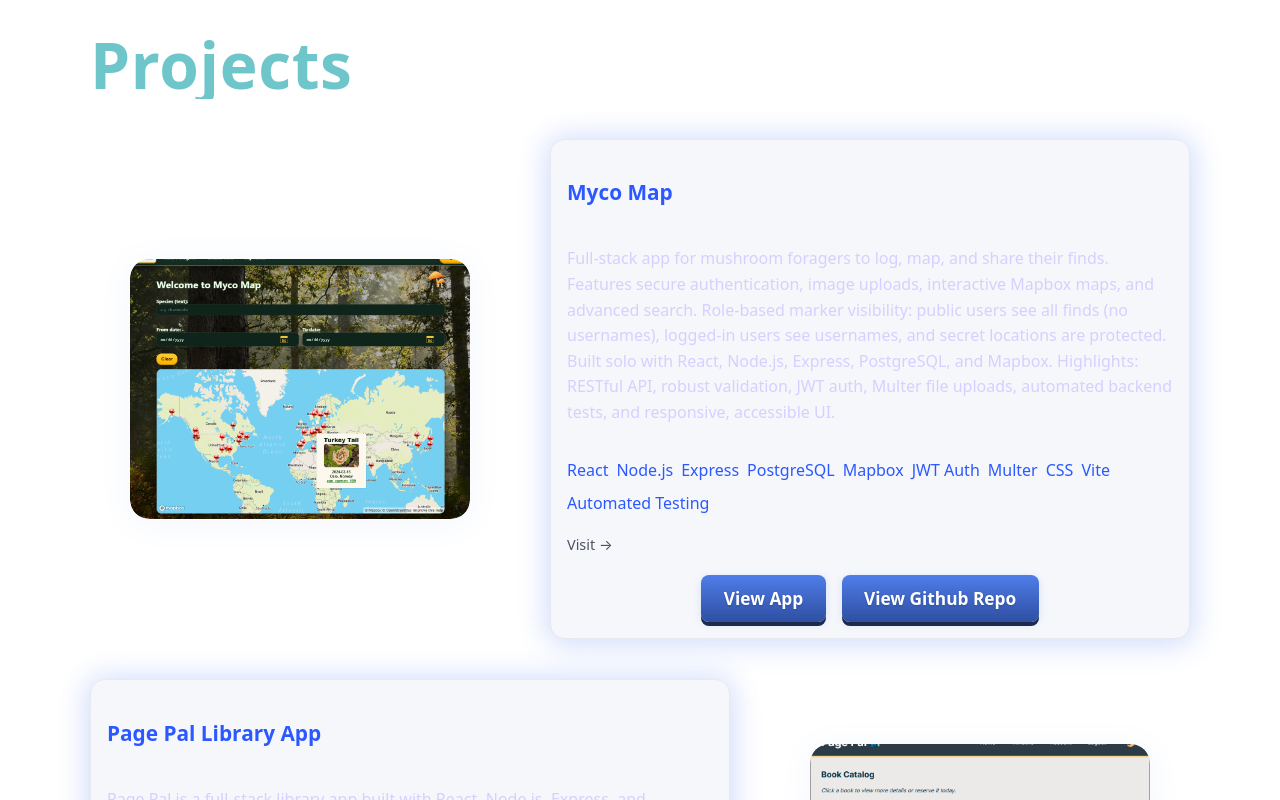
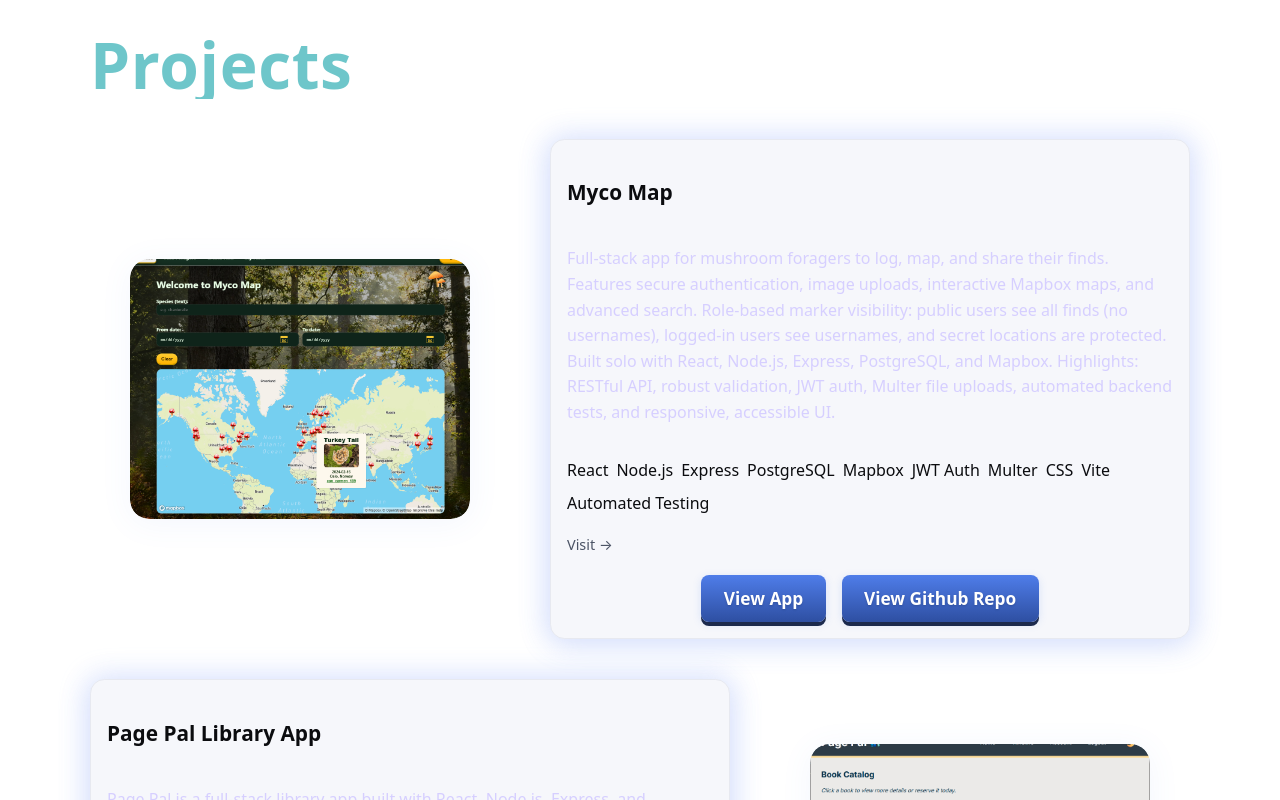
Before and after one commit to MajerAsh/AMajerWebsite, a React (Vite) app: page / in a window 1280 px wide. Shown: the part 7600-8400 px from the top of the page. Built offline with nearby package versions, Linux system fonts and the light colour scheme.

Commit message:
github grid custum

```diff
--- a/src/About.css
+++ b/src/About.css
@@ -201,4 +201,3 @@
 .timeline li {
   margin-bottom: 1.2rem;
 }
-/* Styles specific to the About page */
--- a/src/Timeline.css
+++ b/src/Timeline.css
@@ -1,3 +1,29 @@
+/* GitHub activity graph box pop effect */
+.timeline-graph-box {
+  transition: filter 0.18s, box-shadow 0.18s;
+}
+.timeline-graph-box:hover {
+  filter: brightness(1.18) sepia(10%) saturate(180%) hue-rotate(160deg)
+    drop-shadow(0 0 8px #4f7de9);
+  box-shadow: 0 0 12px #3ba8b6, 0 0 24px #8c9eff;
+}
+
+svg.react-activity-calendar__calendar {
+  filter: brightness(1) invert(0%) sepia(50%) saturate(300%) hue-rotate(115deg);
+  height: auto;
+  width: 70vw;
+}
+rect {
+  border-radius: 50% !important;
+}
+rect:hover {
+  transform: scale(1.04);
+}
+
+div.react-activity-calendar__legend-colors {
+  filter: brightness(1) invert(0%) sepia(50%) saturate(300%) hue-rotate(115deg);
+}
+
 .timeline-section {
   margin: 2.5rem 0;
 }
--- a/src/components/ProjectCard.jsx
+++ b/src/components/ProjectCard.jsx
@@ -19,12 +19,7 @@ export default function ProjectCard({
           <img src={image} alt={`image of ${title}`} loading="lazy" />
         </figure>
       )}
-      <a
-        className="project-card-vertical__body card"
-        href={href}
-        target={href?.startsWith("http") ? "_blank" : undefined}
-        rel="noreferrer"
-      >
+      <div className="project-card-vertical__body card">
         <h3 className="h4">{title}</h3>
         <p className="muted">{description}</p>
         <p className="chips" aria-label="Tech stack">
@@ -64,7 +59,7 @@ export default function ProjectCard({
             View Github Repo
           </a>
         </div>
-      </a>
+      </div>
     </div>
   );
 }
```
